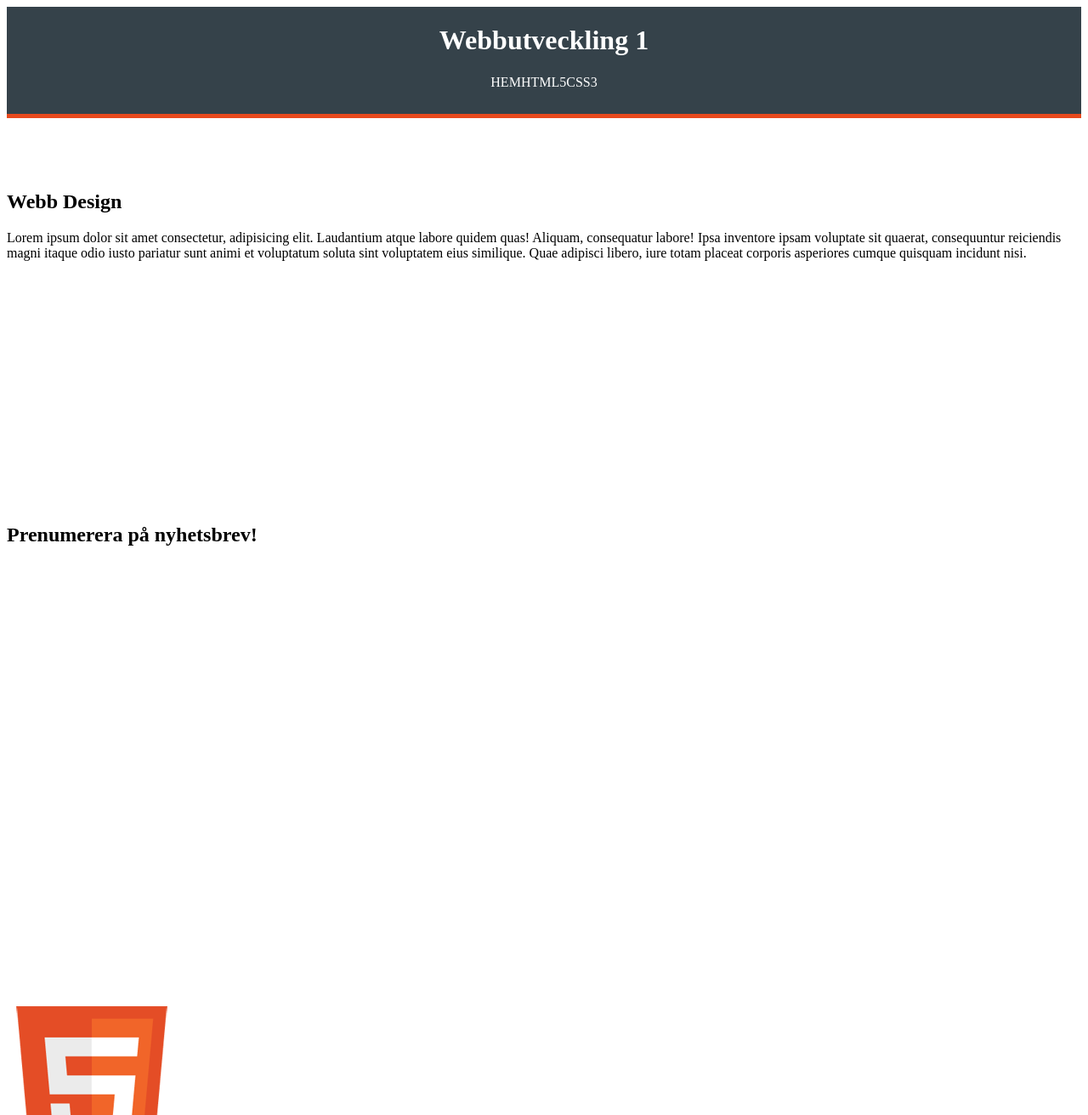
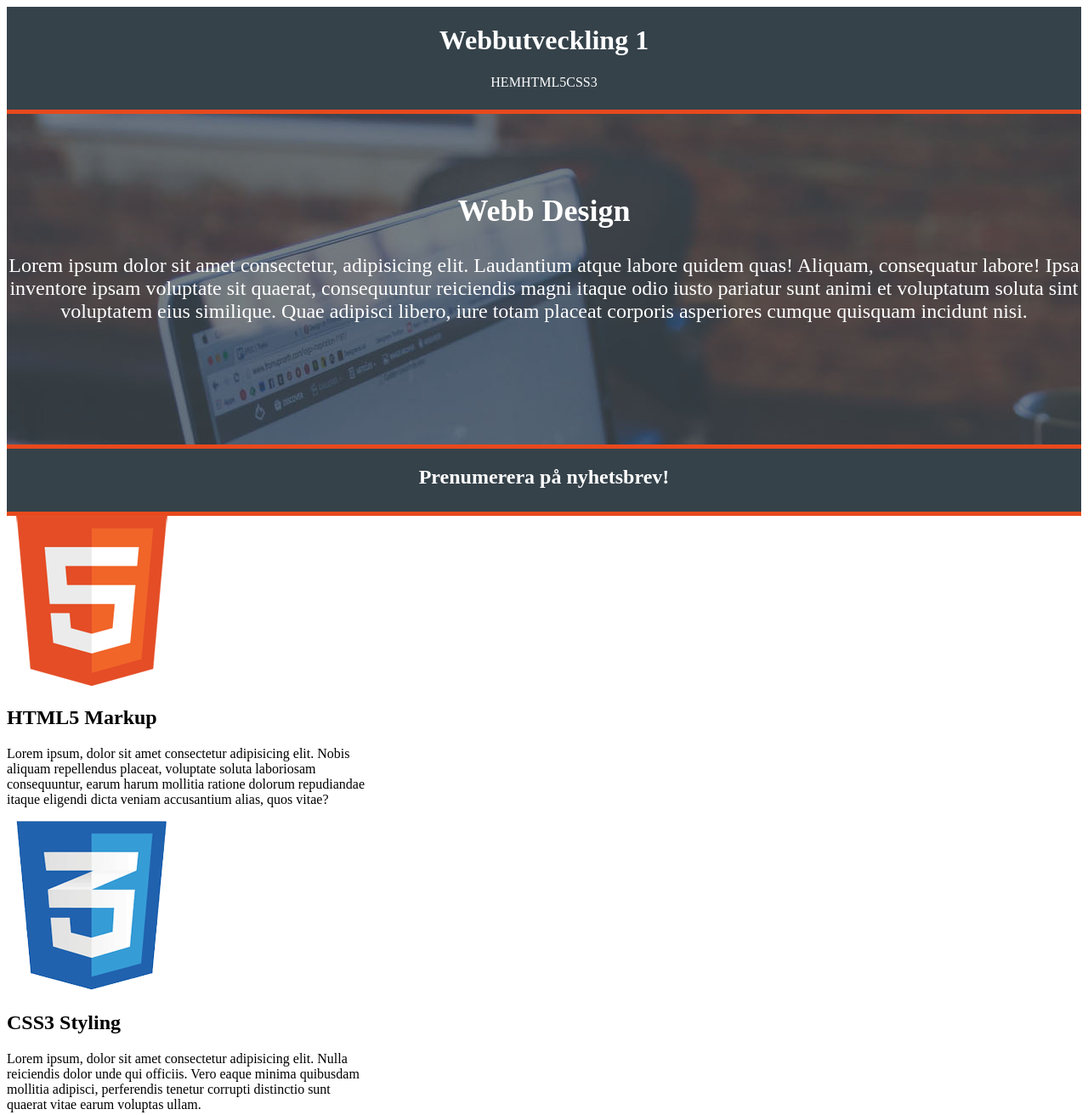
Before and after one commit to te22a-lignell-alexandra/6d_grid, a plain HTML site: page index.html in a window 1280 px wide. Shown: the top 1312 px of the page at 85% size. Drawn offline with Linux system fonts and the light colour scheme.

Commit message:
Section done

```diff
--- a/index.html
+++ b/index.html
@@ -30,15 +30,21 @@
     </section>
 
     <main>
+        <div class="img1">
             <img src="./img/logo_html.png" alt="HTML logo">
             <h2>HTML5 Markup</h2>
             <p>Lorem ipsum, dolor sit amet consectetur adipisicing elit. Nobis aliquam repellendus placeat, voluptate soluta laboriosam consequuntur, earum harum mollitia ratione dolorum repudiandae itaque eligendi dicta veniam accusantium alias, quos vitae?</p>
+        </div>
+        <div class="img2">
             <img src="./img/logo_css.png" alt="CSS logo">
             <h2>CSS3 Styling</h2>
             <p>Lorem ipsum, dolor sit amet consectetur adipisicing elit. Nulla reiciendis dolor unde qui officiis. Vero eaque minima quibusdam mollitia adipisci, perferendis tenetur corrupti distinctio sunt quaerat vitae earum voluptas ullam.</p>
+        </div>
+        <div class="img3">
             <img src="./img/logo_brush.png" alt="Grafisk Design bild">
             <h2>Grafisk design</h2>
             <p>Lorem ipsum dolor sit amet consectetur, adipisicing elit. Officiis vel fugit quam architecto placeat adipisci recusandae necessitatibus? Voluptatibus aliquid voluptas itaque sunt ullam totam commodi, vel fugit earum eum. Quis.</p>
+        </div>
     </main>
 
     <footer>
--- a/style.css
+++ b/style.css
@@ -1,12 +1,12 @@
 body{
     display: grid;
     grid-template-columns: 1fr 1fr 1fr;
-    grid-template-rows: 10% 5% 30% 45% 10%;
+    grid-template-rows: 5% 3% 25% 5% 47% 10%;
 }
 
 .header_container{
     grid-column: 1/4;
-    grid-row: 1/2;
+    grid-row: 1/3;
     background-color: #35424a;
     text-align: center;
     border-bottom: 5px solid #e8491d;
@@ -33,15 +33,40 @@ a{
 .section1{
     grid-column: 1/4;
     grid-row: 3/4;
+    background-image: url(./img/showcase.jpg);
+    color: white;
+    text-align: center;
+    padding-top: 5%;
+    font-size: 1.5em;
+    border-bottom: 5px solid #e8491d;
 }
 
 .section2{
     grid-column: 1/4;
     grid-row: 4/5;
+    text-align: center;
+    background-color: #35424a;
+    color: white;
+    border-bottom: 5px solid #e8491d;
 }
 
-main{
+/* main{
     grid-column: 1/4;
+    grid-row: 5/6;
+} */
+
+.img1{
+    grid-column: 1/2;
+    grid-row: 5/6;
+}
+
+.img2{
+    grid-column: 2/3;
+    grid-row: 5/6;
+}
+
+.img3{
+    grid-column: 3/4;
     grid-row: 5/6;
 }
 
```
Lines whose indentation alone changed are shown as unchanged.
